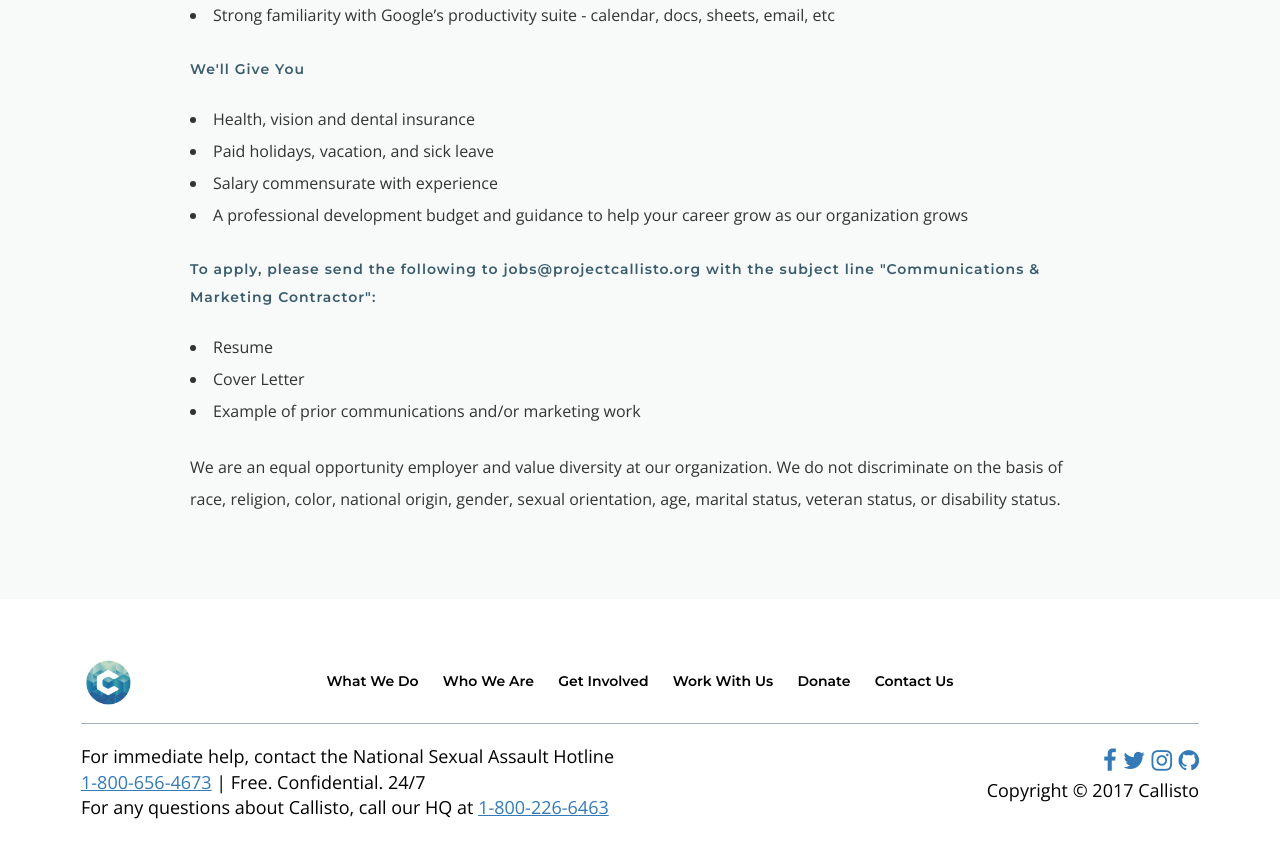
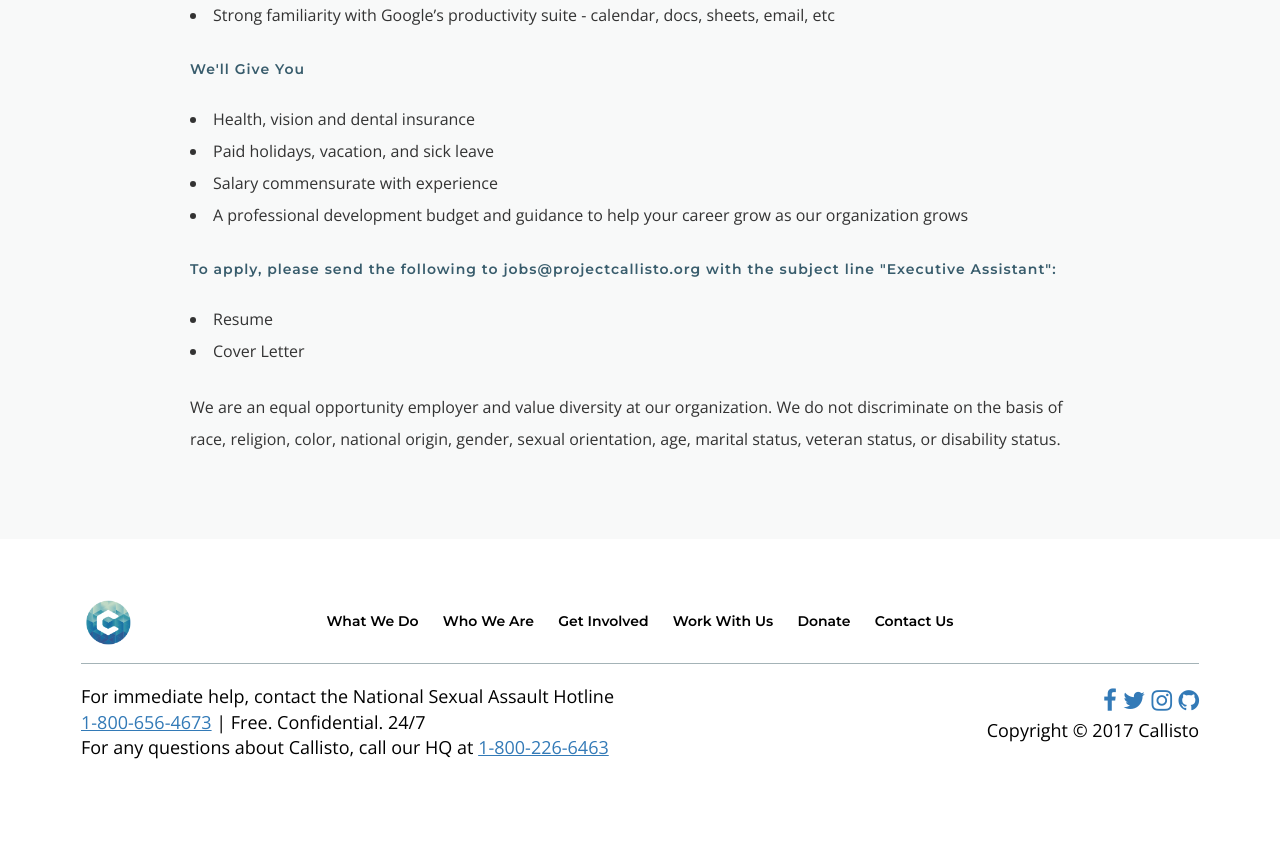
Before and after one commit to project-callisto/projectcallisto-dot-org, a Jekyll site: the page built from work-with-us.html, in a window 1280 px wide and 900 px high, scrolled down 3656 px. Shown: the top 858 px of the window. Built offline with Jekyll 4.4.1, drawn with Linux system fonts in a browser that asks for light colours.

Commit message:
update exec assistant copy

```diff
--- a/work-with-us.html
+++ b/work-with-us.html
@@ -87,11 +87,10 @@ css: /css/work-with-us.css
             <li>Salary commensurate with experience</li>
             <li>A professional development budget and guidance to help your career grow as our organization grows</li>
         </ul>
-        <h5>To apply, please send the following to jobs@projectcallisto.org with the subject line "Communications & Marketing Contractor":</h5>
+        <h5>To apply, please send the following to jobs@projectcallisto.org with the subject line "Executive Assistant":</h5>
         <ul>
             <li>Resume</li>
             <li>Cover Letter</li>
-            <li>Example of prior communications and/or marketing work </li>
         </ul>
         <p>We are an equal opportunity employer and value diversity at our organization. We do not discriminate on the basis of race, religion, color, national origin, gender, sexual orientation, age, marital status, veteran status, or disability status.</p>
     </div>
```
